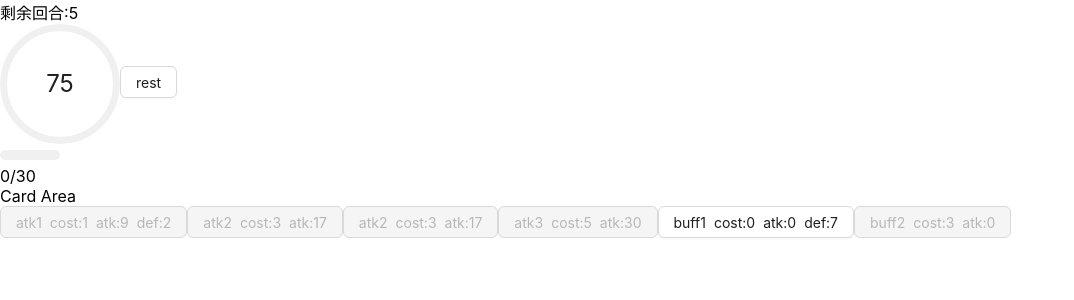
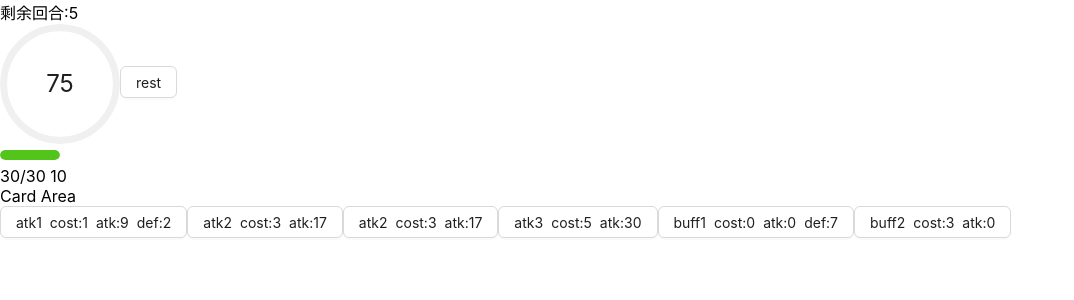
Before and after one commit to silentwaver/gkms, a React (Create React App) app: page /produce in a window 1280 px wide. Both pictures are taken after a click on the button "Math". Shown: the top 300 px of the page, without its empty margins (0-1074 px from the left). Built offline with nearby package versions, Linux system fonts and the light colour scheme.

Commit message:
✨ feat: 添加盾条逻辑,卡牌组件抽出

```diff
--- a/package.json
+++ b/package.json
@@ -3,6 +3,7 @@
   "version": "0.1.0",
   "private": true,
   "dependencies": {
+    "@reduxjs/toolkit": "^2.3.0",
     "@testing-library/jest-dom": "^5.17.0",
     "@testing-library/react": "^13.4.0",
     "@testing-library/user-event": "^13.5.0",
@@ -13,6 +14,7 @@
     "antd": "^5.21.6",
     "react": "^18.3.1",
     "react-dom": "^18.3.1",
+    "react-redux": "^9.1.2",
     "react-router": "^6.27.0",
     "react-router-dom": "^6.27.0",
     "react-scripts": "5.0.1",
--- /dev/null
+++ b/src/Components/GKCard.tsx
@@ -0,0 +1,34 @@
+/*
+ * @Author: SilentVver 928872571@qq.com
+ * @Date: 2024-11-07 16:23:35
+ * @LastEditors: SilentVver 928872571@qq.com
+ * @LastEditTime: 2024-11-07 23:26:43
+ * @Description:
+ *
+ */
+import React from 'react'
+import { CardType } from '../types'
+import { Button } from 'antd'
+import HPBar from './HPBar'
+
+export default function GKCard(props: { cardInfo: CardType, onUseCard: Function }) {
+  const _HPBar = new HPBar()
+
+  function isCardAvailable(cost: number) {
+    return _HPBar.getHP() < cost
+  }
+
+  function onUseCard(cardInfo: CardType){
+    props.onUseCard(cardInfo)
+  }
+  return (
+    <Button
+      onClick={() => onUseCard(props.cardInfo)}
+      disabled={isCardAvailable(props.cardInfo.cost)}>
+      <div>{props.cardInfo.nameStr}</div>
+      <div>cost:{props.cardInfo.cost}</div>
+      <div>atk:{props.cardInfo.atk}</div>
+      {props.cardInfo.def ? <div>def:{props.cardInfo.def}</div> : null}
+    </Button>
+  )
+}
--- a/src/Components/HPBar.tsx
+++ b/src/Components/HPBar.tsx
@@ -6,7 +6,7 @@ import { HPBarType } from "../types";
  * @Author: SilentVver 928872571@qq.com
  * @Date: 2024-11-06 22:50:32
  * @LastEditors: SilentVver 928872571@qq.com
- * @LastEditTime: 2024-11-06 23:50:15
+ * @LastEditTime: 2024-11-08 00:05:32
  * @Description:
  *
  */
@@ -15,21 +15,56 @@ let instance = null;
 class HPBar extends Component {
     maxHP = 30
     state: Readonly<HPBarType> = {
-        hp: 0
+        hp: this.maxHP,
+        shield: 10
     }
-    constructor(props) {
+    constructor(props?) {
         super(props);
         if (instance) return instance;
         instance = this;
     }
 
-    setHP(hp:number){
-        console.log(hp)
-        this.setState({hp})
-        this.forceUpdate()
+    destroyInstance() {
+        instance = null;
     }
 
-    getHP(){
+    setHP(hp: number) {
+
+        const { shield } = this.state;
+        let _hp = hp;
+        let _shield = 0;
+
+        if (hp > 0 && hp + this.state.hp > this.maxHP) {
+            _hp = this.maxHP - this.state.hp;
+        } else {
+            if(shield>0){
+                // cost大于盾
+                if(Math.abs(hp)>=shield){
+                    _shield = -shield;
+                    _hp = -(Math.abs(hp)-shield)
+                }else{
+                    _shield = hp;
+                    _hp = 0;
+                }
+            }
+        }
+        console.log(this.state.hp,hp,_hp,shield,_shield)
+        this.setHPShield(_hp, _shield)
+    }
+
+    setShield(shield: number) {
+        this.setHPShield(0, shield);
+    };
+
+    /** _xx:改变量 */
+    setHPShield(_hp: number, _shield: number) {
+        const { hp, shield } = this.state;
+        console.log(hp,_hp,shield,_shield,'change')
+        this.setState({ hp: hp + _hp, shield: shield + _shield });
+    }
+
+
+    getHP() {
         return this.state.hp;
     }
     render() {
@@ -41,9 +76,9 @@ class HPBar extends Component {
                     showInfo={false}
                     strokeColor="#52C41A"
                 />
-                {this.state.hp}/{this.maxHP}
+                {this.state.hp}/{this.maxHP} {this.state.shield}
             </div>
-            )
+        )
     }
 
 }
--- a/src/View/Process/Lesson.tsx
+++ b/src/View/Process/Lesson.tsx
@@ -2,28 +2,29 @@
  * @Author: SilentVver 928872571@qq.com
  * @Date: 2024-10-29 15:50:26
  * @LastEditors: SilentVver 928872571@qq.com
- * @LastEditTime: 2024-11-06 23:54:36
+ * @LastEditTime: 2024-11-08 00:08:46
  * @Description:
  *
  */
 
 import React, { useEffect, useState } from 'react';
-import { Button, Flex, Progress } from 'antd';
+import { Button, Progress } from 'antd';
 import { CardType } from '../../types';
 import HPBar from '../../Components/HPBar';
+import GKCard from '../../Components/GKCard';
 export default function Lesson(props) {
     const firstHP = 75;
     const secHP = 100;
     const { processEnd, type, cardList, round } = props;
     const [damage, setDamage] = useState(0)
     const [leftRound, setLeftRound] = useState<number>(round)
-    // const [_HPBar.getHP(), set_HPBar.getHP()] = useState(__HPBar.getHP());
+
     const _HPBar = new HPBar({});
 
     useEffect(()=>{
         if (leftRound < 1) {
             // 结束
-            processEnd({ [type]: Math.min(damage, firstHP + secHP) })
+            _exit()
         }
     },[leftRound])
 
@@ -49,22 +50,13 @@ export default function Lesson(props) {
         return <>{
             cardList.map((item: CardType) => {
 
-                return <Button
-                    onClick={() => attack(item)}
-                    disabled={isCardAvailable(item.cost)}>
-                    <div>{item.nameStr}</div>
-                    <div>cost:{item.cost}</div>
-                    <div>atk:{item.atk}</div>
-                    {item.def ? <div>def:{item.def}</div> : null}
-                </Button>
+                return <GKCard cardInfo={item} onUseCard={onUseCard} />
             })
         }</>
     }
 
-    function attack(cardInfo: CardType) {
-        console.log(cardInfo)
-        const { cost, atk } = cardInfo
-        _HPBar.setHP(_HPBar.getHP() - cost)
+    function attack(cost:number,atk:number) {
+        _HPBar.setHP(-cost)
         setDamage(damage + atk);
         // 废牌移动
         onRoundEnd()
@@ -72,6 +64,37 @@ export default function Lesson(props) {
 
 
 
+    function handleRest() {
+        _HPBar.setHP(2)
+        onRoundEnd()
+    }
+
+    function onUseCard(cardInfo: CardType){
+        const { cost, atk,def,buff } = cardInfo
+        attack(cost,atk)
+       if(def){ _HPBar.setShield(def);}
+    }
+
+
+
+
+
+    function _enter(){
+        initCombat()
+    }
+
+    function _exit(){
+        processEnd({ [type]: Math.min(damage, firstHP + secHP) })
+    }
+
+    function initCombat(){
+
+        beginCombat()
+    }
+
+    function beginCombat(){
+
+    }
 
 
     function onRoundEnd() {
@@ -82,15 +105,6 @@ export default function Lesson(props) {
 
 
 
-    function isCardAvailable(cost: number) {
-        return _HPBar.getHP() < cost
-    }
-
-    function handleRest() {
-        let _hp = Math.min(_HPBar.maxHP, _HPBar.getHP() + 10);
-        _HPBar.setHP(_hp)
-        onRoundEnd()
-    }
 
     return (
         <div>
--- a/src/data/cardList.ts
+++ b/src/data/cardList.ts
@@ -4,7 +4,7 @@ import { CardType } from "../types";
  * @Author: SilentVver 928872571@qq.com
  * @Date: 2024-10-30 21:51:32
  * @LastEditors: SilentVver 928872571@qq.com
- * @LastEditTime: 2024-10-30 22:21:44
+ * @LastEditTime: 2024-11-07 10:52:08
  * @Description:
  *
  */
@@ -40,5 +40,6 @@ export const CardList: Array<CardType> = [
         nameStr: 'buff2',
         cost: 3,
         atk: 0,
+        buff:null
     }
 ]
```
Also changed, not shown: src/Class/Buff.ts (added, +19 -0 lines), src/Class/BuffManager.ts (added, +17 -0 lines), src/Components/CardArea.tsx (added, +9 -0 lines), src/Constants/index.ts (added, +7 -0 lines), src/data/Charactor.ts (added, +9 -0 lines), src/store/index.ts (added, +9 -0 lines), src/types/index.ts (+11 -1 lines), 1 other file (tests, documents, lock files or other folders).
